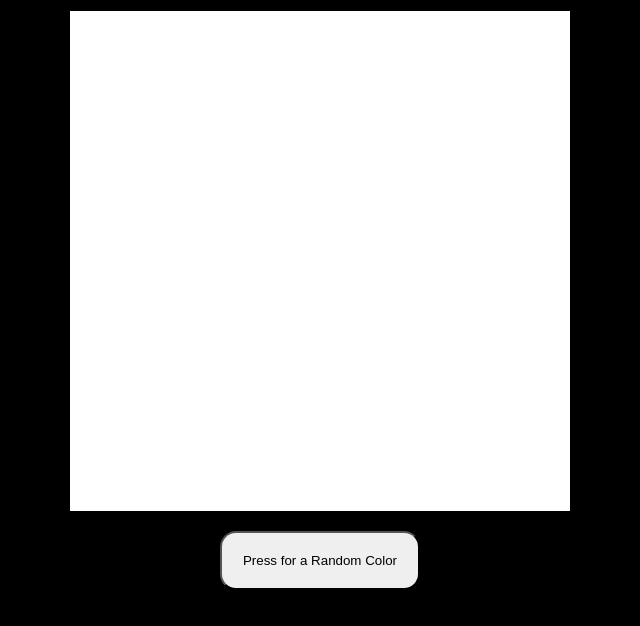
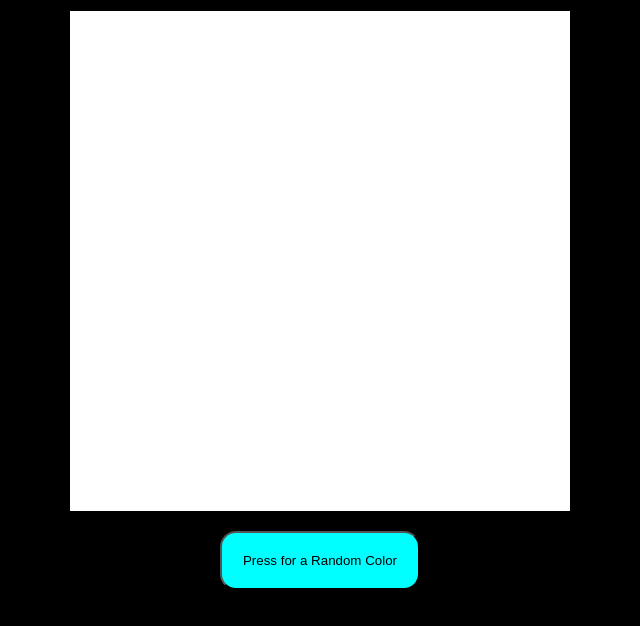
Before and after one commit to JCode777/random-color-generator, a plain HTML site: page index.html in a window 1280 px wide. Shown: the part 108-734 px from the top of the page, without its empty margins (320-960 px from the left). Drawn offline with Linux system fonts and the light colour scheme.

Commit message:
added background color to button

```diff
--- a/style.css
+++ b/style.css
@@ -25,6 +25,7 @@ button {
     width: 200px;
     padding: 20px;
     border-radius: 16px;
+    background-color: #00ffff;
 }
 
 @media screen and (min-width: 600px) {
@@ -41,6 +42,7 @@ button {
         width: 200px;
         padding: 20px;
         border-radius: 16px;
+        background-color: #00ffff;
     }
 
     #colorText {
```
